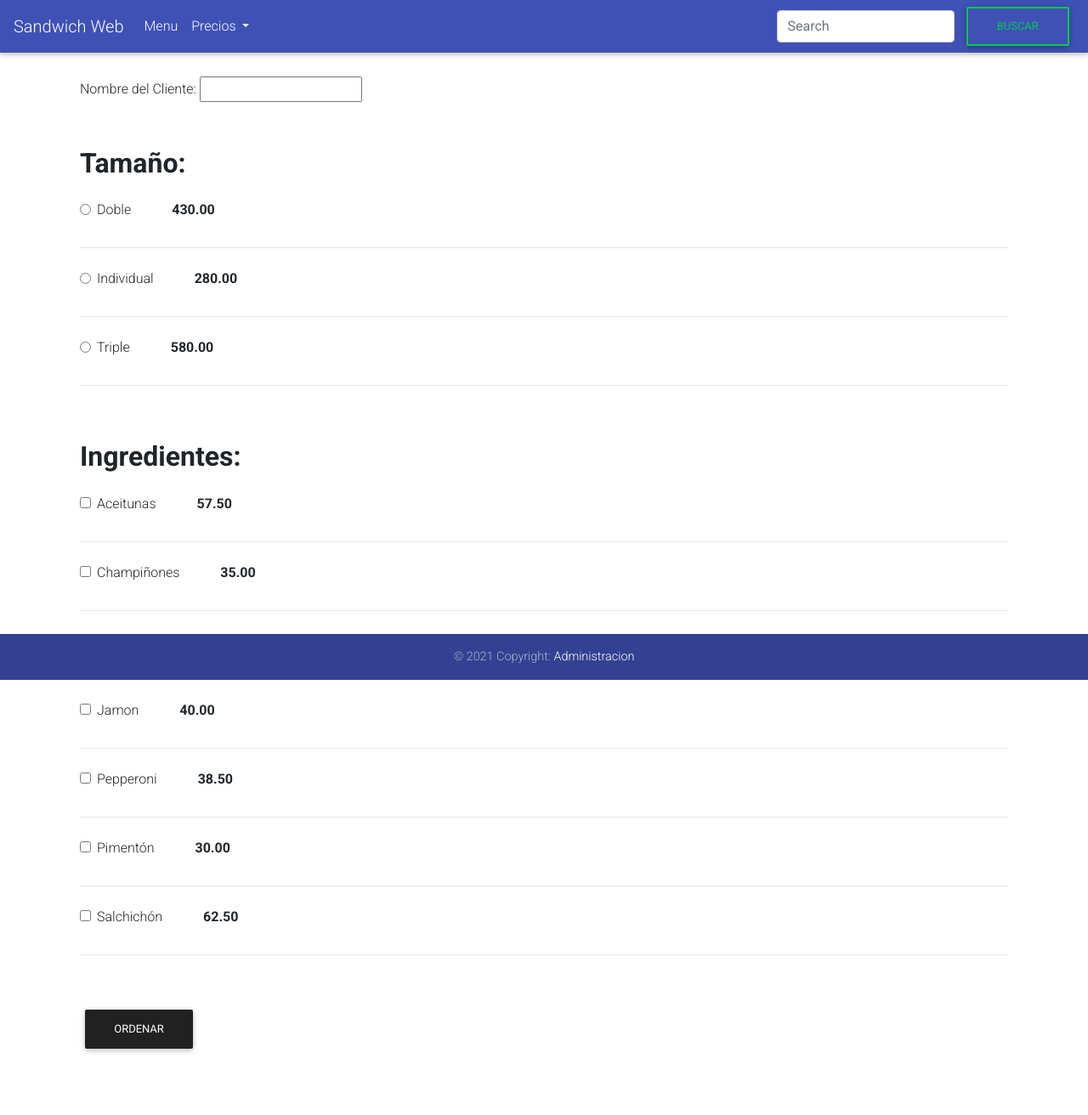
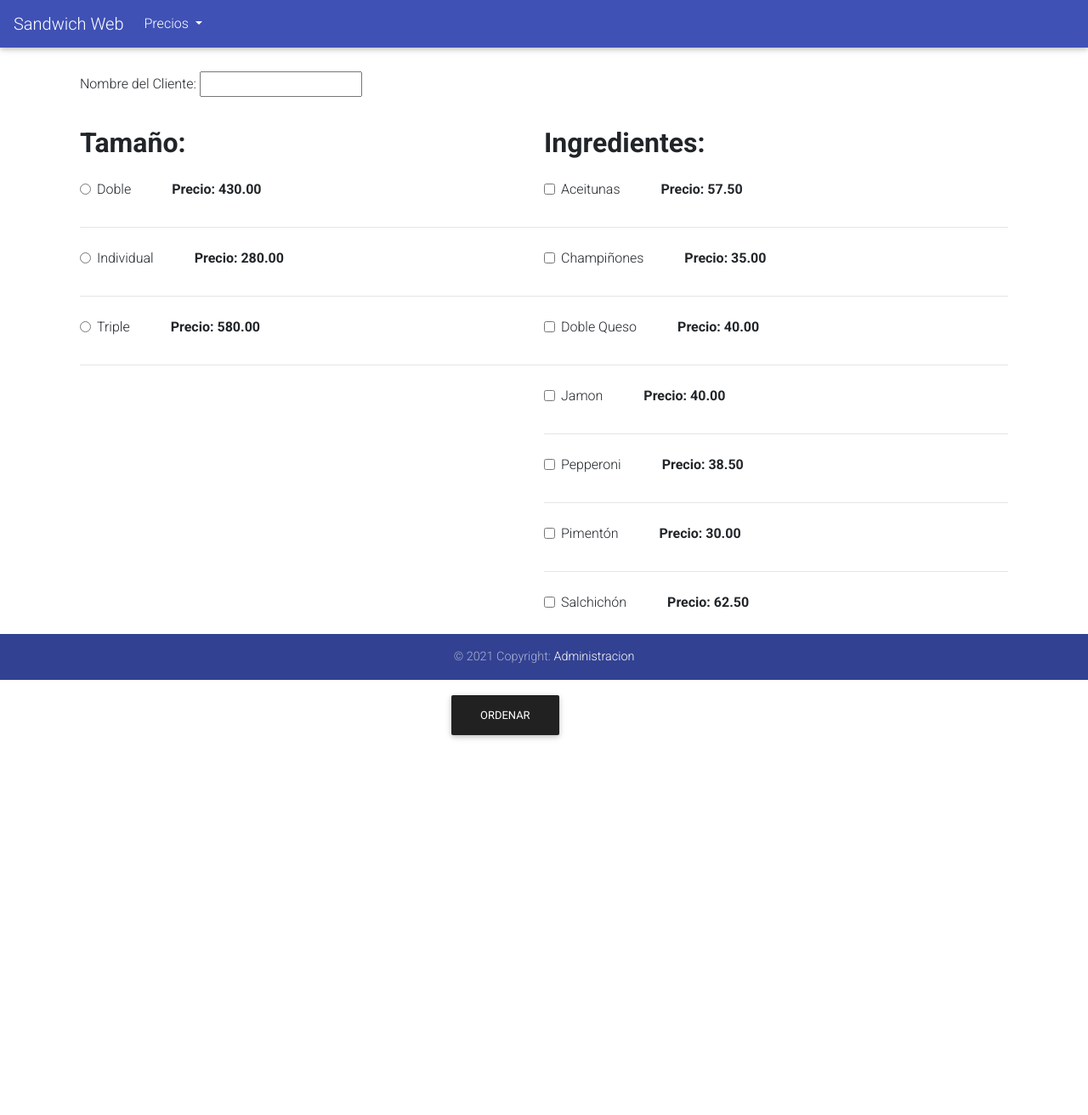
Before and after one commit to chrismaza/Sandwiches-Web, a Django app: page /makeOrder/ in a window 1280 px wide. Shown: the whole page at 85% size. After the commit the page ends 870 px from the top, so only its background shows below. Run offline with Django 3.2, Linux system fonts and the light colour scheme; data comes from the database, SQL or seed files in the repository; both versions use the stored data as it was after the commit; some libraries are stand-ins or nearby versions.

Commit message:
Order View

```diff
--- a/SandwichWeb/client/templates/client/navigation.html
+++ b/SandwichWeb/client/templates/client/navigation.html
@@ -6,9 +6,6 @@
 
     <div class="collapse navbar-collapse" id="navbarSupportedContent">
       <ul class="navbar-nav mr-auto">
-        <li class="nav-item">
-          <a class="nav-link" href="#">Menu</a>
-        </li>
         <li class="nav-item dropdown">
           <a class="nav-link dropdown-toggle" href="#" id="navbarDropdown" role="button" data-toggle="dropdown" aria-haspopup="true" aria-expanded="false">
             Precios
@@ -19,9 +16,5 @@
           </div>
         </li>
       </ul>
-      <form class="form-inline my-2 my-lg-0">
-        <input class="form-control mr-sm-2" type="search" placeholder="Search" aria-label="Search">
-        <button class="btn btn-outline-success my-2 my-sm-0" type="submit">Buscar</button>
-      </form>
     </div>
   </nav>
--- a/SandwichWeb/client/templates/client/order.html
+++ b/SandwichWeb/client/templates/client/order.html
@@ -8,7 +8,8 @@
                 {% csrf_token %}
                 <label>Nombre del Cliente:</label>
                 <input type="text" name="client_name" value="{{client_name}}">
-                <div class="pt-5">
+                <div style="display: grid;grid-template-columns: 1fr 1fr; margin-top: 30px;">
+                    <div>
                         <h2 style="font-weight: bold;">Tamaño:</h2>
                         {% for size in sizes %}
                         <div class="row mt-4">
@@ -18,15 +19,15 @@
                                         <input type="radio" name="items_sizes[]" class="form-check-input" value="{{ size.pk }}">
                                         <label class="form-check-label">{{ size.name }}</label>
                                     </div>
-                                <p class="font-weight-bold pl-5">{{ size.price }}</p>
+                                    <p class="font-weight-bold pl-5">Precio: {{ size.price }}</p>
                                 </div>
                             </div>
                         </div>
                         <hr />
                         {% endfor %}
                     </div>
-
-                <div class="pt-5">
+                    <div>
+                        <div>
                             <h2 style="font-weight: bold;">Ingredientes:</h2>
                             {% for app in ingredients %}
                             <div class="row mt-4">
@@ -36,15 +37,16 @@
                                             <input type="checkbox" name="items_ing[]" class="form-check-input" value="{{ app.pk }}">
                                             <label class="form-check-label">{{ app.name }}</label>
                                         </div>
-                                <p class="font-weight-bold pl-5">{{ app.price }}</p>
+                                        <p class="font-weight-bold pl-5">Precio: {{ app.price }}</p>
                                     </div>
                                 </div>
                             </div>
                             <hr />
                         {% endfor %}
                         </div>
-
-                <button class="btn btn-dark mt-5">Ordenar</button>
+                    </div>
+                </div>
+                <button class="btn btn-dark mt-5" style="margin-left: 40%;">Ordenar</button>
             </form>
         </div>
     </div>
--- a/SandwichWeb/client/views.py
+++ b/SandwichWeb/client/views.py
@@ -7,8 +7,9 @@ from .models import Ingredients, Size, Order,Sandwich
 ##### Lista de Sandwiches de la Orden ###################
 
 lista_sand = []
+lista_view_sand = []
 
-#### Clases##############################################
+############################################ Clases #####################################################
 class Index (View):
     def get(self, request, *args, **kwargs):
         return render(request,'client/index.html')
@@ -17,12 +18,14 @@ class Index_Admin (View):
     def get(self, request, *args, **kwargs):
         return render(request,'client/admin.html')
 
-########################## Funciones ###########################
+############################################## Funciones ################################################
 
 def makeOrder(request, *args, **kwargs):
 
     global data_size
     global data_ing
+    global data_id_sizes
+    global data_id_ing
 
     ingredients = Ingredients.objects.order_by('name')
     sizes = Size.objects.order_by('name')
@@ -98,13 +101,20 @@ def makeOrder(request, *args, **kwargs):
             'price': price,
         }
 
+        lista_view_sand.append(context)
+
         return render(request,'client/order_confirmation.html',context)
 
     return render(request,'client/order.html',context)
 
+##############################################################################################################
+
 def resetOrder (request):
     lista_sand.clear()
+    lista_view_sand.clear()
     return render(request,'client/index.html')
+
+#############################################################################################################
 
 def confirmOrder (request):
 
@@ -114,14 +124,26 @@ def confirmOrder (request):
         name = items['client_name']
         total_order += float(items['price'])
 
-    p = Order.objects.create(client_name = name,total = total_order)
+    context = {
+        'sandwich': lista_view_sand,
+        'total': total_order
+    }
 
-    for items in lista_sand:
-        for m in items['sizes']:
-            size = Size.objects.get(id_size=m['id'])
-        sandwich = Sandwich.objects.create(order = p, size = size,total = items['price'])
-        for b in items['ingredients']:
-            ingredient = Ingredients.objects.get(id_ingredients=b['id'])
-            sandwich.ingredients.add(ingredient)
+    if request.method == "POST":
 
-    return render(request,'client/index.html')
+        p = Order.objects.create(client_name = name,total = total_order)
+
+        for items in lista_sand:
+            for m in items['sizes']:
+                size = Size.objects.get(id_size=m['id'])
+            sandwich = Sandwich.objects.create(order = p, size = size,total = items['price'])
+            for b in items['ingredients']:
+                ingredient = Ingredients.objects.get(id_ingredients=b['id'])
+                sandwich.ingredients.add(ingredient)
+
+        lista_sand.clear()
+        lista_view_sand.clear()
+
+        return render(request,'client/index.html')
+
+    return render(request,'client/order_view.html',context)
```
Also changed, not shown: SandwichWeb/client/templates/client/order_confirmation.html (+6 -4 lines), SandwichWeb/client/templates/client/order_view.html (added, +38 -0 lines), SandwichWeb/db.sqlite3. Lines whose indentation alone changed are shown as unchanged.
